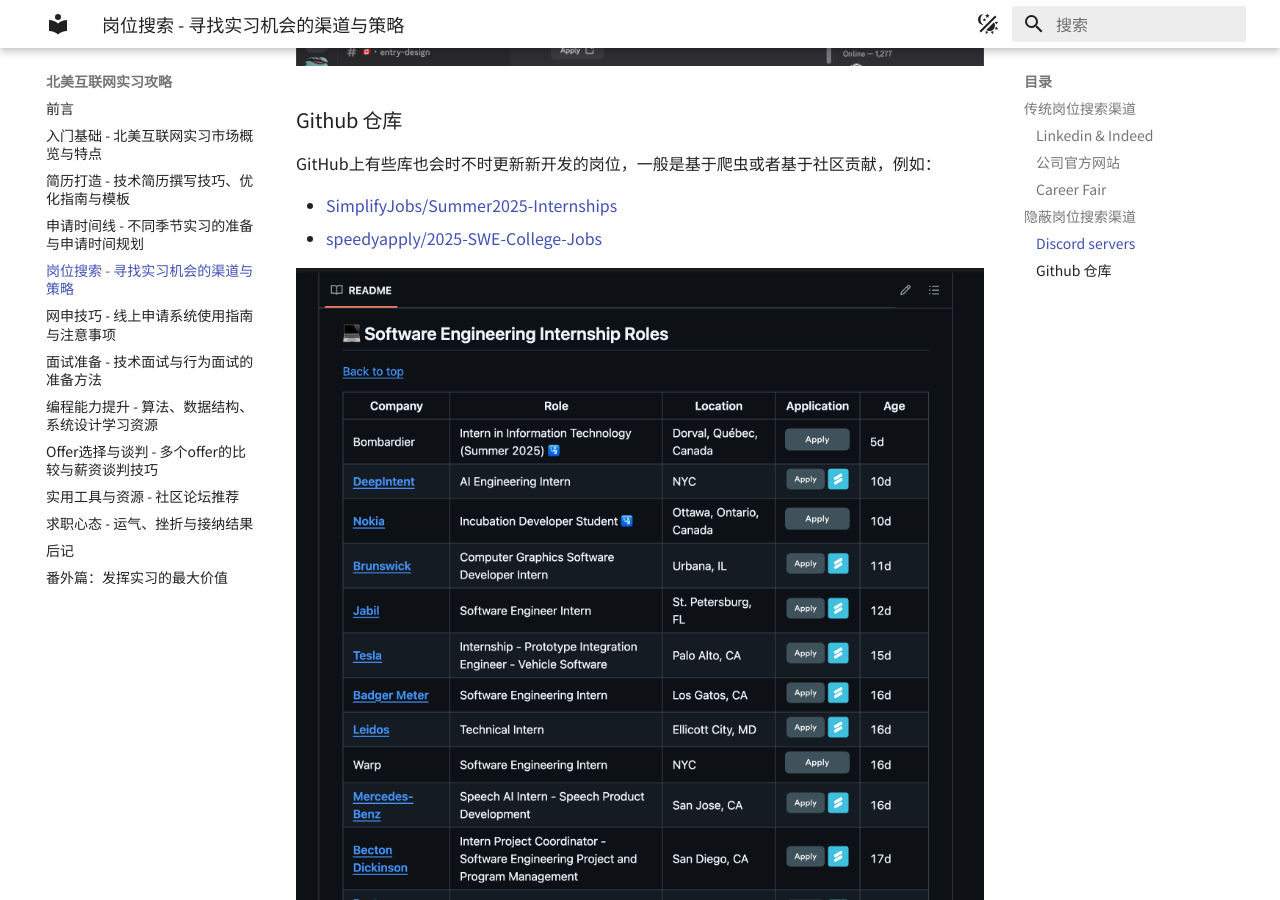
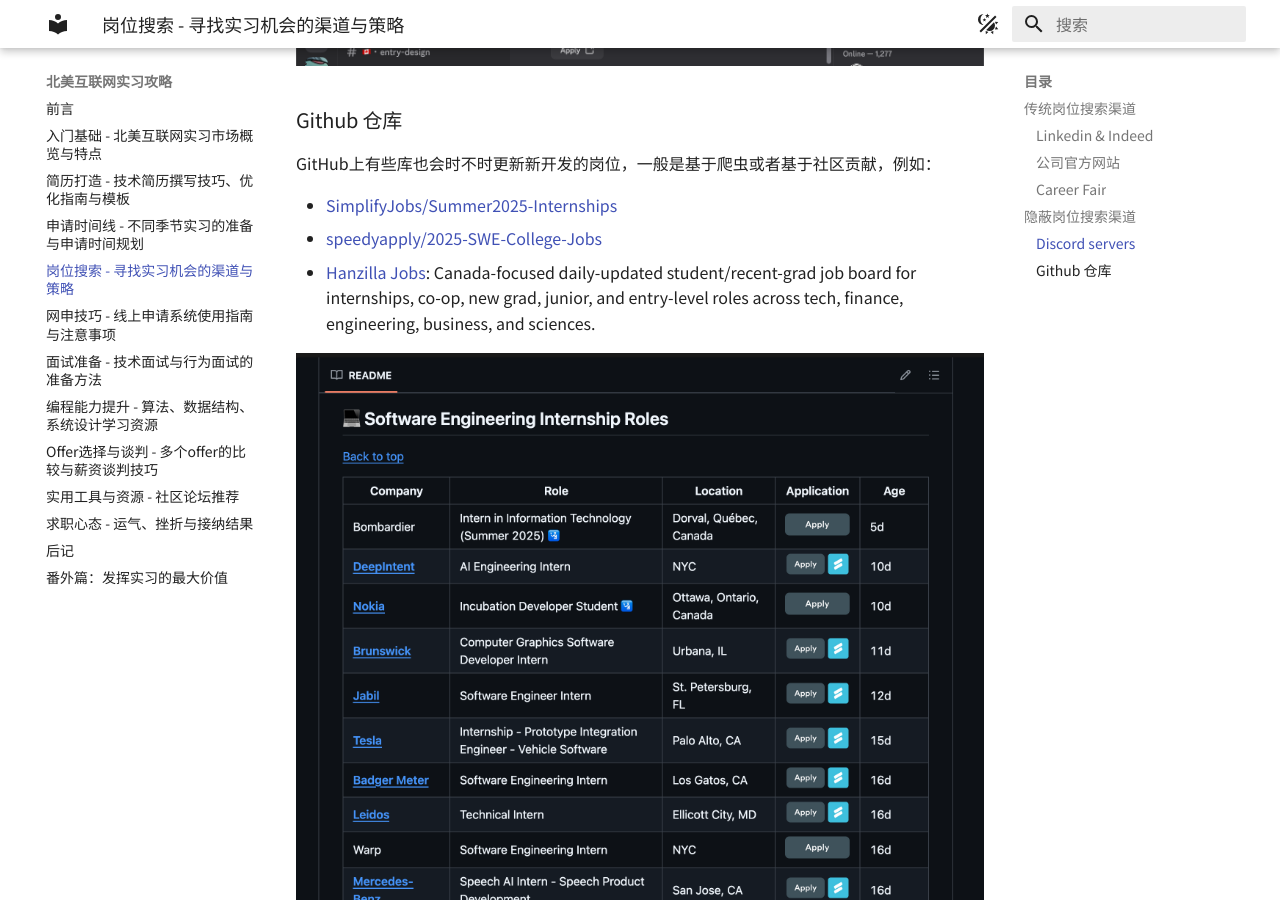
Before and after one commit to SamZhang02/internship-hunt-guide-cn, an MkDocs documentation site: the page built from docs/job_search.md, in a window 1280 px wide and 900 px high, scrolled down 1317 px. Built offline with MkDocs 1.6.1 and Material for MkDocs 9.7.7, drawn with Linux system fonts in a browser that asks for light colours.

Commit message:
docs: add Hanzilla Jobs to search resources

```diff
--- a/docs/job_search.md
+++ b/docs/job_search.md
@@ -33,6 +33,7 @@
 
 - [SimplifyJobs/Summer2025-Internships](https://github.com/SimplifyJobs/Summer2025-Internships)
 - [speedyapply/2025-SWE-College-Jobs](https://github.com/speedyapply/2025-SWE-College-Jobs)
+- [Hanzilla Jobs](https://jobs.hanzilla.co/internships/): Canada-focused daily-updated student/recent-grad job board for internships, co-op, new grad, junior, and entry-level roles across tech, finance, engineering, business, and sciences.
 
 <p align="center">
 	<img src="assets/simplify_repo.png" >
```
